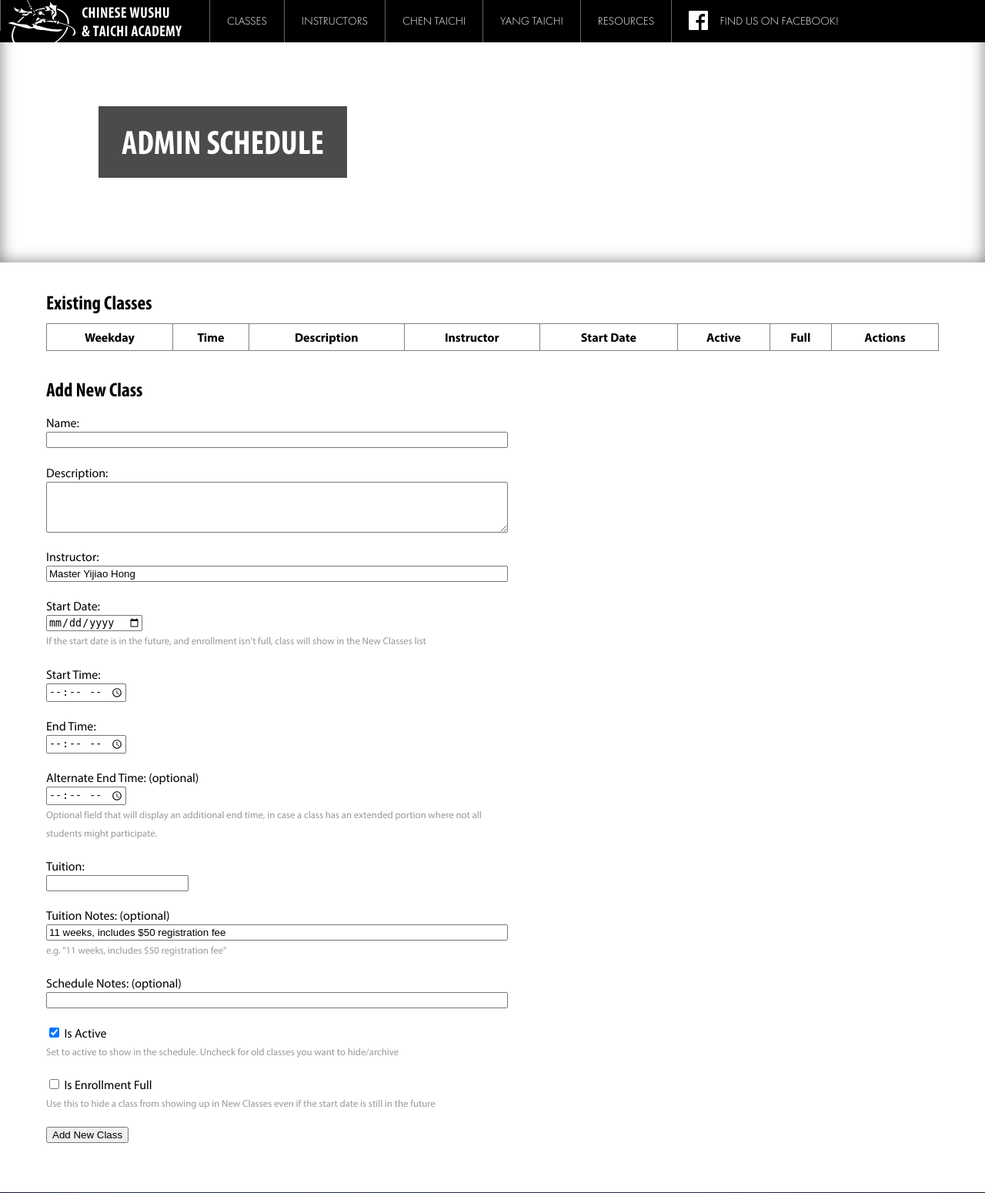
After one commit to gregmli/cwta, a Flask app: page /admin/schedule in a window 1280 px wide. The commit adds this page. Shown: the top 1550 px of the page at 77% size. Run offline with Flask 3, Linux system fonts and the light colour scheme; data that the repository does not hold is empty; some libraries are stand-ins or nearby versions.

Commit message:
Add admin schedule management page. Also fix a few minor issues

```diff
--- a/redesign/website/main.py
+++ b/redesign/website/main.py
@@ -1,4 +1,6 @@
-from flask import Flask, render_template, abort
+import os
+from functools import wraps
+from flask import Flask, render_template, abort, request, redirect, url_for
 from datetime import datetime, timedelta
 
 # from google.cloud import datastore
@@ -11,7 +13,8 @@ datastore_client = firestore.Client()
 
 
 class ClassDescription:
-    def __init__(self, firestoreBundle, target_tz):
+    def __init__(self, firestoreBundle, target_tz, id=None):
+        self._id = id
         self._name = firestoreBundle["name"]
         self._description = firestoreBundle["description"]
         self._instructor = firestoreBundle["instructor"]
@@ -37,6 +40,10 @@ class ClassDescription:
             self._alternateEndTime = firestoreBundle["alternateEndTime"].astimezone(self.target_tz)
 
         self._scheduleNotes = firestoreBundle["scheduleNotes"]
+
+    @property
+    def id(self):
+        return self._id
 
     @property
     def name(self):
@@ -134,7 +141,7 @@ def getNewClasses(classes, currentDate):
 
 
 
-def fetchAllClasses():
+def fetchAllClasses(include_inactive=False):
     query = datastore_client.collection("class_schedules").order_by("startTime")
 
     docs = list(query.stream())
@@ -146,12 +153,79 @@ def fetchAllClasses():
     # classes = list(map(lambda d: d.to_dict(), docs))
     classes = []
     for d in docs:
-        c = ClassDescription(d.to_dict(), timezone)
+        c = ClassDescription(d.to_dict(), timezone, d.id)
 
-        if c.isActive:
+        if include_inactive or c.isActive:
             classes.append(c)
 
     return classes
+
+def requires_local(f):
+    @wraps(f)
+    def decorated(*args, **kwargs):
+        # Block access completely if running in App Engine production
+        if os.environ.get('GAE_ENV') == 'standard':
+            abort(404)
+        return f(*args, **kwargs)
+    return decorated
+
+@app.route('/admin/schedule')
+@requires_local
+def admin_schedule():
+    classes = fetchAllClasses(include_inactive=True)
+    classes.sort(key=lambda c: (not c.isActive, c.startDate.weekday(), c.startTime))
+    return render_template('admin_schedule.html', classes=classes)
+
+@app.route('/admin/schedule/edit/<id>')
+@requires_local
+def admin_schedule_edit(id):
+    classes = fetchAllClasses(include_inactive=True)
+    classes.sort(key=lambda c: (not c.isActive, c.startDate.weekday(), c.startTime))
+    class_edit = next((c for c in classes if c.id == id), None)
+    return render_template('admin_schedule.html', classes=classes, class_edit=class_edit)
+
+@app.route('/admin/schedule/save', methods=['POST'])
+@requires_local
+def admin_schedule_save():
+    id = request.form.get('id')
+
+    start_date = request.form.get('startDate')
+    start_time = request.form.get('startTime')
+
+    start_dt = None
+    if start_date and start_time:
+        dt = datetime.strptime(f"{start_date} {start_time}", '%Y-%m-%d %H:%M')
+        start_dt = dt.replace(tzinfo=timezone)
+
+    # Combine start date with end times
+    def combine_time(base_dt, time_str):
+        if not base_dt or not time_str: return None
+        t = datetime.strptime(time_str, '%H:%M').time()
+        return base_dt.replace(hour=t.hour, minute=t.minute)
+
+    data = {
+        "name": request.form.get('name'),
+        "description": request.form.get('description'),
+        "instructor": request.form.get('instructor'),
+        "isActive": request.form.get('isActive') == 'true',
+        "isEnrollmentFull": request.form.get('isEnrollmentFull') == 'true',
+        "tuition": request.form.get('tuition'),
+        "tuitionNotes": request.form.get('tuitionNotes'),
+        "scheduleNotes": request.form.get('scheduleNotes'),
+        "startTime": start_dt,
+        "endTime": combine_time(start_dt, request.form.get('endTime')),
+        "alternateEndTime": combine_time(start_dt, request.form.get('alternateEndTime'))
+    }
+
+    # Remove None values to avoid Firestore errors or overwriting with null
+    data_to_save = {k: v for k, v in data.items() if v is not None}
+
+    if id:
+        datastore_client.collection("class_schedules").document(id).set(data_to_save)
+    else:
+        datastore_client.collection("class_schedules").add(data_to_save)
+
+    return redirect('/admin/schedule')
 
 @app.route('/')
 def root():
--- a/redesign/website/static/styles/styles.css
+++ b/redesign/website/static/styles/styles.css
@@ -1268,3 +1268,20 @@ ul.payment-options {
 	color: #fff;
 	font-size: 0.9em;
 }
+
+
+/************************************************************************************\
+
+ Admin schedule page
+
+\************************************************************************************/
+
+tr.inactive-class td {
+	color: #999;
+	font-style: italic;
+	background-color: #f0f0f0 !important;
+}
+
+#admin_schedule form p {
+	margin: 1.2em 0 0;
+}
--- /dev/null
+++ b/redesign/website/templates/admin_schedule.html
@@ -0,0 +1,134 @@
+{% extends "base.html" %}
+
+{% block title %}Admin Schedule - Chinese Wushu &amp; Taichi Academy{% endblock %}
+
+{% block pageId %}admin_schedule{% endblock %}
+
+{% block content %}
+<div class="photobar schedule">
+	<div class="inner">
+		<h1><span>Admin Schedule</span></h1>
+	</div>
+</div>
+
+<div class="solidbar">
+    <div class="inner">
+        <h3>Existing Classes</h3>
+        <table border="1" cellpadding="5" cellspacing="0" style="width: 100%; border-collapse: collapse;">
+            <thead>
+                <tr>
+                    <th>Weekday</th>
+                    <th>Time</th>
+                    <th>Description</th>
+                    <th>Instructor</th>
+                    <th>Start Date</th>
+                    <th>Active</th>
+                    <th>Full</th>
+                    <th>Actions</th>
+                </tr>
+            </thead>
+            <tbody>
+                {% for class in classes %}
+                <tr class="{% if not class.isActive %}inactive-class{% endif %}">
+                    <td>{{ class.startDate.strftime('%A') }}</td>
+                    <td>
+                        {{ class.startTime.strftime('%-I:%M%p') }}-{{ class.endTime.strftime('%-I:%M%p') }}
+                        {%- if class.alternateEndTime %}/{{ class.alternateEndTime.strftime('%-I:%M%p') }}{% endif %}
+                    </td>
+                    <td>
+                        {{ class.name }}
+                        {% if not class.isStarted() or class.scheduleNotes -%}
+                            (
+                            {%- if not class.isStarted() -%}
+                                starts {{ class.startDate.strftime('%b. %-d, %Y') }}
+                            {%- endif -%}
+                            {%- if class.scheduleNotes -%}
+                                {%- if not class.isStarted() -%}
+                                    ;
+                                {% endif %}
+                                <em>{{ class.scheduleNotes }}</em>
+                            {%- endif -%}
+                            )
+                        {%- endif %}
+                    </td>
+                    <td>{{ class.instructor }}</td>
+                    <td>{{ class.startDate.strftime('%Y-%m-%d') }}</td>
+                    <td>{{ 'Yes' if class.isActive else 'No' }}</td>
+                    <td>{{ 'Yes' if class.isEnrollmentFull else 'No' }}</td>
+                    <td><a href="/admin/schedule/edit/{{ class.id }}#editUI">Edit</a></td>
+                </tr>
+                {% endfor %}
+            </tbody>
+        </table>
+
+        <h3 id="editUI">{{ 'Edit Class' if class_edit else 'Add New Class' }}</h3>
+        <form action="/admin/schedule/save" method="post" style="max-width: 600px;">
+            {% if class_edit %}
+            <input type="hidden" name="id" value="{{ class_edit.id }}">
+            {% endif %}
+            <p>
+                <label for="name">Name:</label><br>
+                <input type="text" name="name" id="name" required style="width: 100%;" value="{{ class_edit.name if class_edit else '' }}">
+            </p>
+            <p>
+                <label for="description">Description:</label><br>
+                <textarea name="description" id="description" rows="4" style="width: 100%;">{{ class_edit.description if class_edit else '' }}</textarea>
+            </p>
+            <p>
+                <label for="instructor">Instructor:</label><br>
+                <input type="text" name="instructor" id="instructor" required style="width: 100%;" value="{{ class_edit.instructor if class_edit else 'Master Yijiao Hong' }}">
+            </p>
+            <p>
+                <label for="startDate">Start Date:</label><br>
+                <input type="date" name="startDate" id="startDate" required value="{{ class_edit.startDate.strftime('%Y-%m-%d') if class_edit else '' }}">
+                <div><small class="subtext">If the start date is in the future, and enrollment isn't full, class will show in the New Classes list</small></div>
+            </p>
+            <p>
+                <label for="startTime">Start Time:</label><br>
+                <input type="time" name="startTime" id="startTime" required value="{{ class_edit.startTime.strftime('%H:%M') if class_edit else '' }}">
+
+            </p>
+            <p>
+                <label for="endTime">End Time:</label><br>
+                <input type="time" name="endTime" id="endTime" required value="{{ class_edit.endTime.strftime('%H:%M') if class_edit else '' }}">
+            </p>
+            <p>
+                <label for="alternateEndTime">Alternate End Time: (optional)</label><br>
+                <input type="time" name="alternateEndTime" id="alternateEndTime" value="{{ class_edit.alternateEndTime.strftime('%H:%M') if class_edit and class_edit.alternateEndTime else '' }}">
+                <div><small class="subtext">Optional field that will display an additional end time, in case a class has an extended portion where not all students might participate.</small></div>
+            </p>
+            <p>
+                <label for="tuition">Tuition:</label><br>
+                <input type="text" name="tuition" id="tuition" value="{{ class_edit.tuition if class_edit else '' }}">
+            </p>
+            <p>
+                <label for="tuitionNotes">Tuition Notes: (optional)</label><br>
+                <input type="text" name="tuitionNotes" id="tuitionNotes" style="width: 100%;" value="{{ class_edit.tuitionNotes if class_edit else '11 weeks, includes $50 registration fee' }}">
+                <div><small class="subtext">e.g. &quot;11 weeks, includes $50 registration fee&quot;</small></div>
+            </p>
+            <p>
+                <label for="scheduleNotes">Schedule Notes: (optional)</label><br>
+                <input type="text" name="scheduleNotes" id="scheduleNotes" style="width: 100%;" value="{{ class_edit.scheduleNotes if class_edit else '' }}">
+            </p>
+            <p>
+                <label>
+                    <input type="checkbox" name="isActive" value="true" {{ 'checked' if (not class_edit or class_edit.isActive) else '' }}> Is Active
+                </label>
+                <div><small class="subtext">Set to active to show in the schedule. Uncheck for old classes you want to hide/archive</small></div>
+            </p>
+            <p>
+                <label>
+                    <input type="checkbox" name="isEnrollmentFull" value="true" {{ 'checked' if (class_edit and class_edit.isEnrollmentFull) else '' }}> Is Enrollment Full
+                </label>
+                <div><small class="subtext">Use this to hide a class from showing up in New Classes even if the start date is still in the future</small></div>
+            </p>
+            <p>
+                <button type="submit">{{ 'Save Changes' if (class_edit) else 'Add New Class' }}</button>
+                {% if class_edit %}
+                <button type="button" onclick="window.location.href='/admin/schedule'">Cancel</button>
+                {% endif %}
+            </p>
+        </form>
+    </div>
+</div>
+{% endblock %}
--- a/redesign/website/templates/base.html
+++ b/redesign/website/templates/base.html
@@ -36,7 +36,7 @@ body,td,th {
 	{% block navbar %}
 	<div id="navbar">
 	<ul>
-		<li id="sitelogo"><a href="/"><img src="images/logo.png" alt="Chinese Wushu<br/>&amp; Taichi Academy"/></a></li>
+		<li id="sitelogo"><a href="/"><img src="/images/logo.png" alt="Chinese Wushu<br/>&amp; Taichi Academy"/></a></li>
 		<li><a href="/classes">Classes</a></li>
 		<li><a href="/instructors">Instructors</a></li>
 		<li><a href="/chen">Chen Taichi</a></li>
```
Also changed, not shown: 2 other files.
